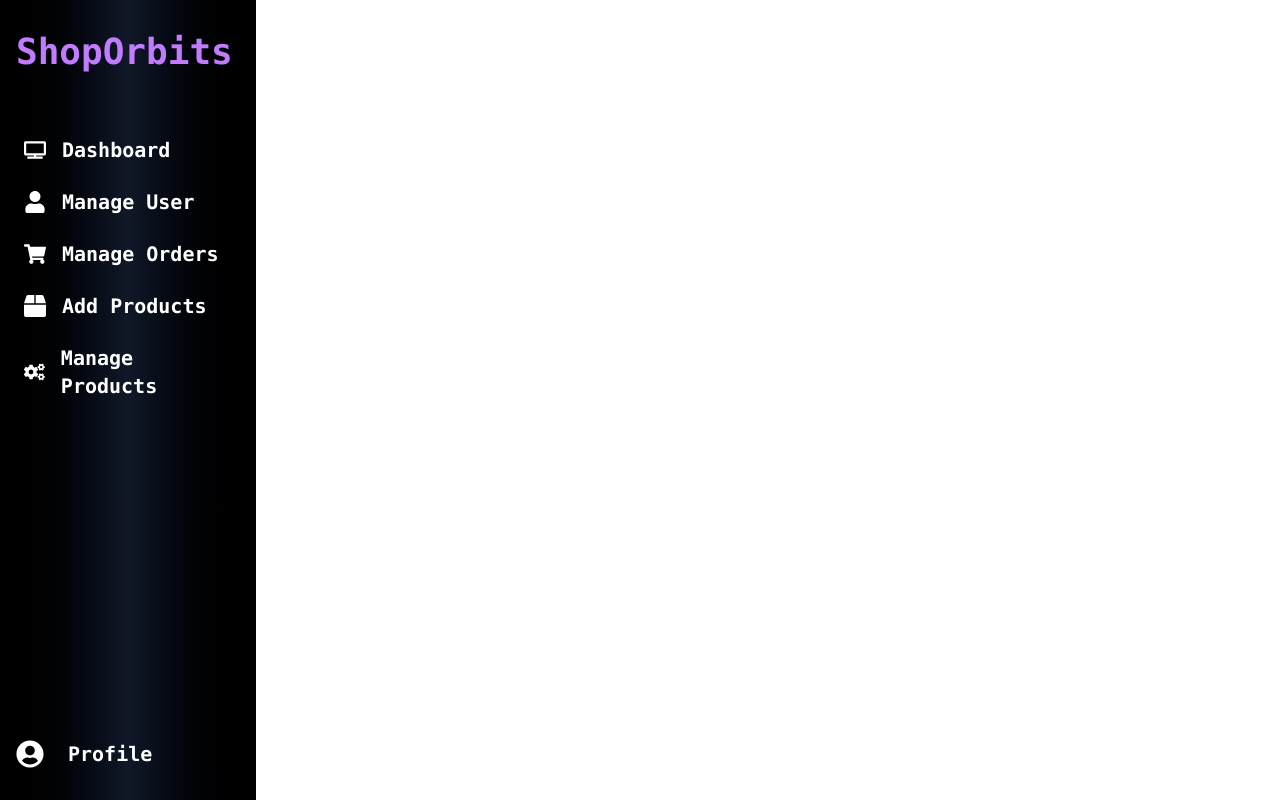
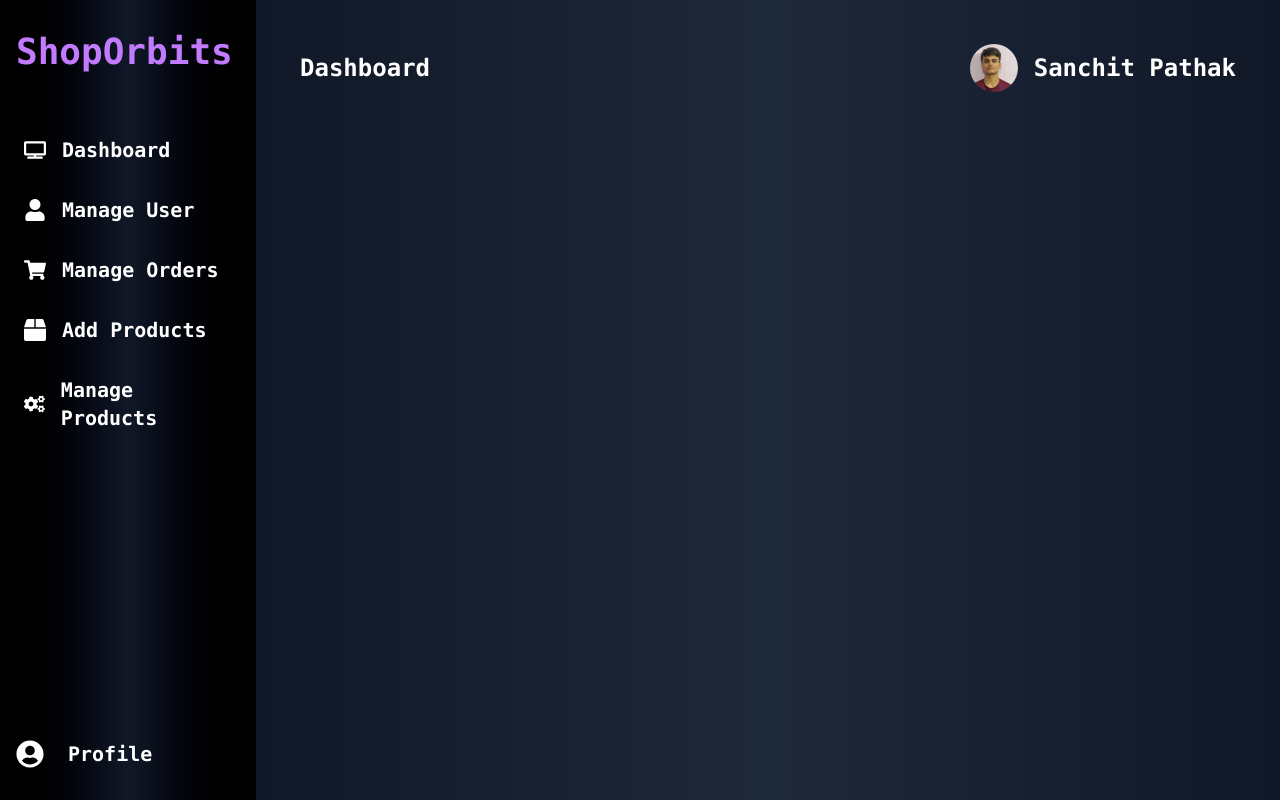
Before and after one commit to zenorbits/E-Commerce-App-Real-, a React app in the folder Frontend/: page /admin/dashboard in a window 1280 px wide. Built offline with nearby package versions, Linux system fonts and the light colour scheme; the HTML template or start-up script is replaced by a standard one.

Commit message:
Admin page ui refinement

```diff
--- a/Frontend/src/components/AuthPages/LoginForm.jsx
+++ b/Frontend/src/components/AuthPages/LoginForm.jsx
@@ -1,4 +1,4 @@
-import React, { useEffect, useState } from "react";
+import React, {useState } from "react";
 import { useDispatch, useSelector } from "react-redux";
 import { userLogin } from "../../redux/features/userAuthSlice";
 import { useNavigate } from "react-router-dom";
--- a/Frontend/src/components/admin/AdminPage.jsx
+++ b/Frontend/src/components/admin/AdminPage.jsx
@@ -1,17 +1,25 @@
-import React from 'react'
-import AdminSidebar from './AdminSidebar'
-import { Route, Routes } from 'react-router-dom'
+import React from 'react';
+import AdminSidebar from './AdminSidebar';
+import { Route, Routes } from 'react-router-dom';
+import Dashboard from './Dashboard';
 
 const AdminDashboard = () => {
   return (
     <div>
-        <main>
-            <div className="sidebar">
-                <AdminSidebar/>
-            </div>
-        </main>
+      <main>
+        <div className="sidebar flex">
+          {/* Sidebar */}
+          <AdminSidebar />
+
+          {/* Main Content */}
+          <Routes>
+            {/* Use path instead of to */}
+            <Route path="dashboard" element={<Dashboard />} />
+          </Routes>
+        </div>
+      </main>
     </div>
-  )
-}
+  );
+};
 
-export default AdminDashboard
+export default AdminDashboard;
--- a/Frontend/src/components/admin/AdminSidebar.jsx
+++ b/Frontend/src/components/admin/AdminSidebar.jsx
@@ -43,7 +43,7 @@ const AdminSidebar = () => {
 
 
     return (
-        <div className="min-h-screen w-screen ">
+        <div className="min-h-screen w-64 ">
             <div className="main-side hidden sm:flex h-screen w-64 bg-gradient-to-r from-black via-gray-900 to-black text-white px-4 py-8  flex-col justify-between ">
                 <div className="title-list ">
                     <div className="title text-4xl font-extrabold text-purple-400">
@@ -62,7 +62,7 @@ const AdminSidebar = () => {
                         </motion.h1>
                     </div>
                     <div className="list flex pt-16 h-1/2 px-2">
-                        <motion.ul  className="flex flex-col items-start text-xl font-bold gap-6">
+                        <motion.ul  className="flex flex-col items-start text-xl font-bold gap-8">
                             {adminFeatures.map((features, idx) => (
                                 <MotionLink  to={features.path} key={idx} className="flex items-center gap-4 hover:text-purple-300 hover:translate-x-1 transition-all">
                                     {features.icon}
@@ -72,7 +72,7 @@ const AdminSidebar = () => {
                         </motion.ul>
                     </div>
                 </div>
-                <div className="profile flex gap-6 text-xl font-bold">
+                <div className="profile flex gap-6 text-xl font-bold hover:text-purple-300 hover:translate-x-1 transition-all cursor-pointer">
                     <FaUserCircle size={28} />
                     <div className="h1">Profile</div>
                 </div>
--- /dev/null
+++ b/Frontend/src/components/admin/Dashboard.jsx
@@ -0,0 +1,22 @@
+import React from 'react'
+import profilePhoto from '../../assets/MeraPhoto.jpeg'
+const Dashboard = () => {
+    return (
+        <div className='w-screen'>
+            <div className="main bg-gradient-to-r from-gray-900 via-gray-800 to-gray-900 w-full h-screen text-white p-5">
+                <div className="title-profilename flex justify-between items-center p-6">
+                    <div className="title text-2xl font-extrabold">
+                        <h1>Dashboard</h1>
+                    </div>
+                    <div className="profilename flex gap-4 items-center">
+                        <div className="photo w-12 h-12  rounded-full  object-center overflow-hidden"> <img src={profilePhoto} alt="" className=' object-cover overflow-hidden h-12 w-12'/></div>
+                        <div className="name font-extrabold text-2xl"> Sanchit Pathak</div>
+
+                    </div>
+                </div>
+            </div>
+        </div>
+    )
+}
+
+export default Dashboard
```
Also changed, not shown: Frontend/src/assets/MeraPhoto.jpeg (added).
